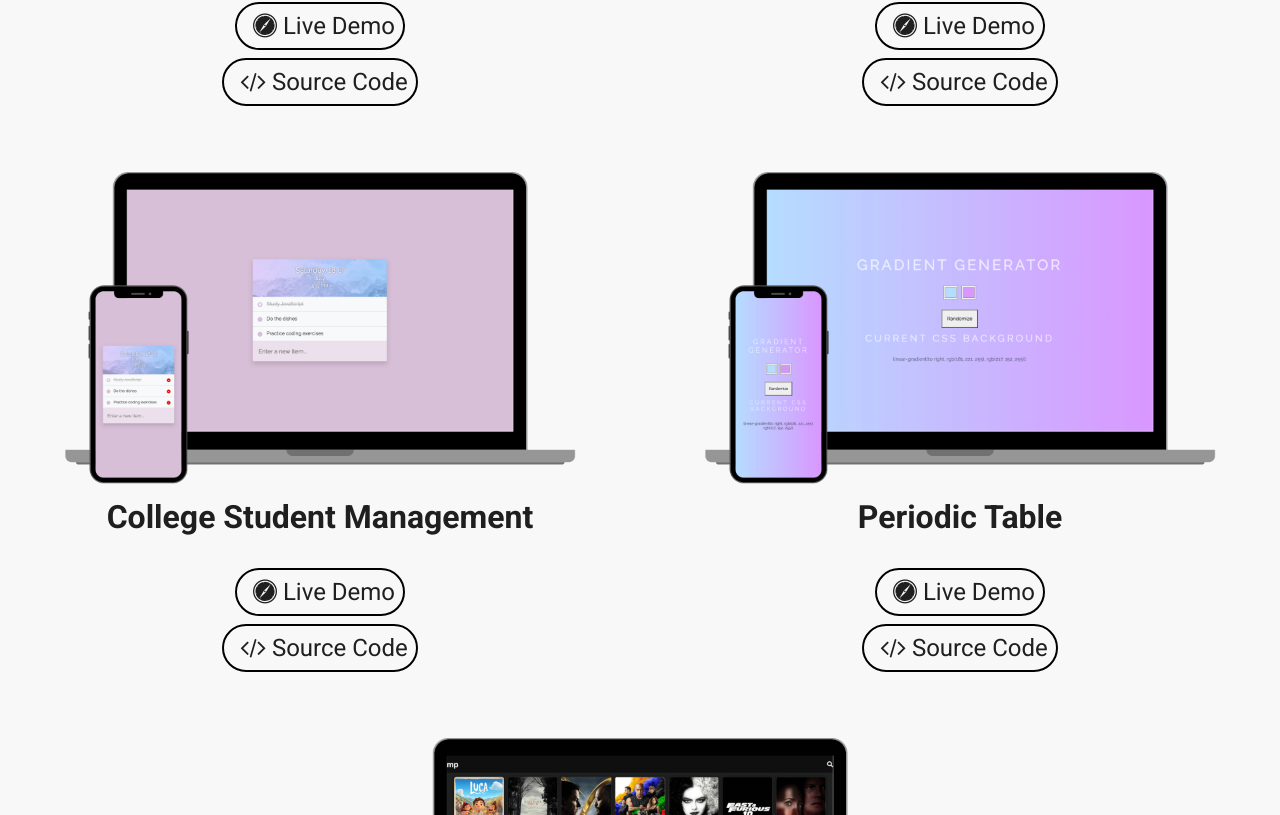
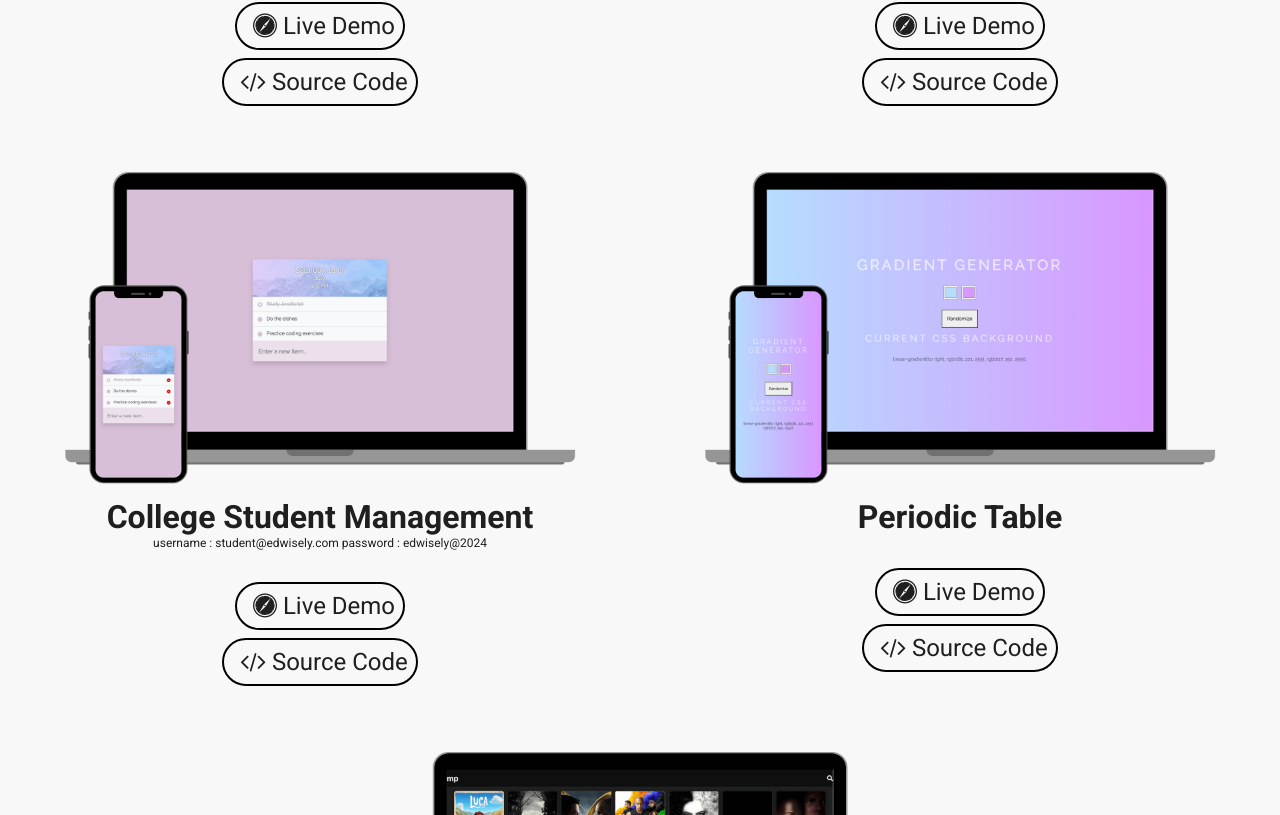
Before and after one commit to Vkashyap1729/my_portfolio_live, a React (Create React App) app: page /portfolio in a window 1280 px wide. Shown: the part 485-1300 px from the top of the page. Built offline with nearby package versions, Linux system fonts and the light colour scheme; the HTML template or start-up script is replaced by a standard one.

Commit message:
updated projects

```diff
--- a/src/components/portfolio/Portfolio.js
+++ b/src/components/portfolio/Portfolio.js
@@ -1,7 +1,7 @@
 import React from 'react';
-import PortfolioBlock from "./PortfolioBlock";
-import {Box, Grid} from "@mui/material";
-import {info} from "../../info/Info";
+import PortfolioBlock from './PortfolioBlock';
+import { Box, Grid } from '@mui/material';
+import { info } from '../../info/Info';
 
 export default function Portfolio() {
   return (
@@ -9,10 +9,16 @@ export default function Portfolio() {
       <Grid container display={'flex'} justifyContent={'center'}>
         {info.portfolio.map((project, index) => (
           <Grid item xs={12} md={6} key={index}>
-                       <PortfolioBlock image={project.image} live={project.live} source={project.source} title={project.title} />
+            <PortfolioBlock
+              image={project.image}
+              live={project.live}
+              source={project.source}
+              title={project.title}
+              requirements={project.requirements}
+            />
           </Grid>
         ))}
       </Grid>
     </Box>
   );
-};
+}
--- a/src/components/portfolio/PortfolioBlock.js
+++ b/src/components/portfolio/PortfolioBlock.js
@@ -1,20 +1,34 @@
 import React from 'react';
-import IconLink from "./IconLink";
-import {Box} from "@mui/material";
+import IconLink from './IconLink';
+import { Box } from '@mui/material';
 
 function PortfolioBlock(props) {
-   const {image, live, source, title} = props;
+  const { image, live, source, title, requirements } = props;
+  console.log(requirements);
   return (
-      <Box display={'flex'} flexDirection={'column'} justifyContent={'center'} alignItems={'center'}>
-         <Box component={'img'} src={image} alt={'mockup'}/>
-         <h1 style={{fontSize: '2rem'}}>{title}</h1>
-         <Box className={'portfolio'} display={'flex'} flexDirection={'column'} gap={'0.5rem'}
-              alignItems={'center'} fontSize={'1.5rem'} py={'2rem'}>
+    <Box
+      display={'flex'}
+      flexDirection={'column'}
+      justifyContent={'center'}
+      alignItems={'center'}
+    >
+      <Box component={'img'} src={image} alt={'mockup'} />
+      <h1 style={{ fontSize: '2rem' }}>{title}</h1>
+      <p>{requirements}</p>
+      <Box
+        className={'portfolio'}
+        display={'flex'}
+        flexDirection={'column'}
+        gap={'0.5rem'}
+        alignItems={'center'}
+        fontSize={'1.5rem'}
+        py={'2rem'}
+      >
         <Box p={1} border={'2px solid black'} borderRadius={'25px'}>
-               <IconLink link={live} title={'Live Demo'} icon={'fa fa-safari'}/>
+          <IconLink link={live} title={'Live Demo'} icon={'fa fa-safari'} />
         </Box>
         <Box p={1} border={'2px solid black'} borderRadius={'25px'}>
-               <IconLink link={source} title={'Source Code'} icon={'fa fa-code'}/>
+          <IconLink link={source} title={'Source Code'} icon={'fa fa-code'} />
         </Box>
       </Box>
     </Box>
--- a/src/info/Info.js
+++ b/src/info/Info.js
@@ -133,6 +133,7 @@ export const info = {
     },
     {
       title: 'College Student Management',
+      requirements: 'username : student@edwisely.com password : edwisely@2024',
       live: 'https://edwisely2-0.netlify.app/',
       source: 'https://github.com/Vkashyap1729/Edwisely2.0.git',
       image: mock3,
@@ -145,8 +146,8 @@ export const info = {
     },
     {
       title: 'Project 5',
-      live: 'https://paytonpierce.dev',
-      source: 'https://github.com/paytonjewell',
+      live: 'https://edwisely2-0.netlify.app/',
+      source: 'https://github.com/Vkashyap1729/Edwisely2.0.git',
       image: mock5,
     },
   ],
```
Lines whose indentation alone changed are shown as unchanged.
